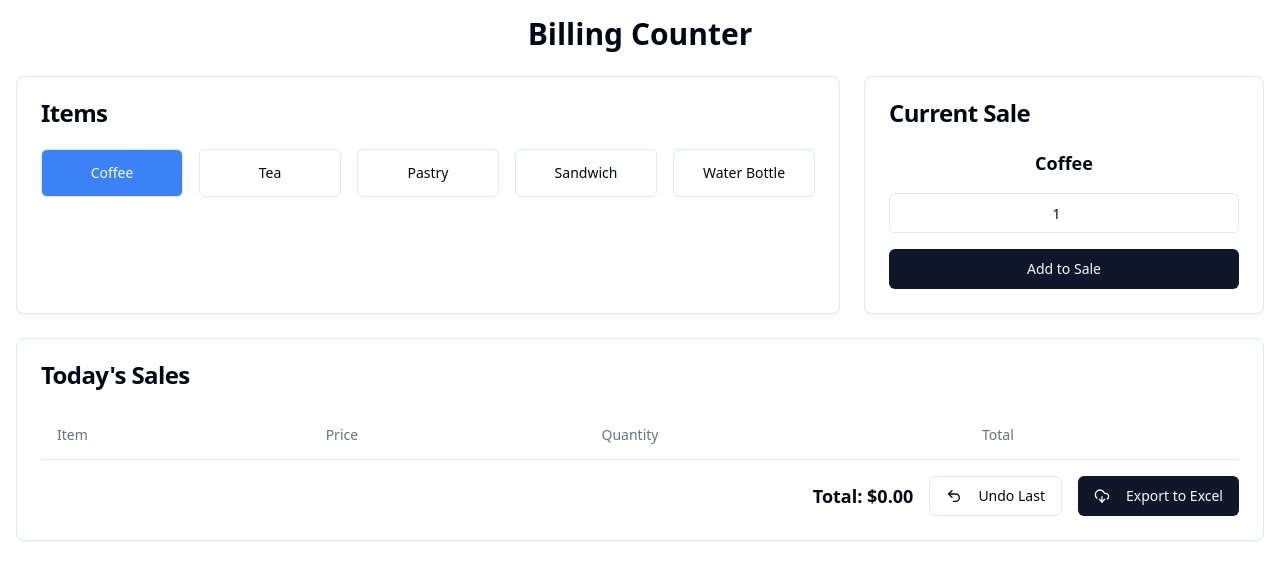
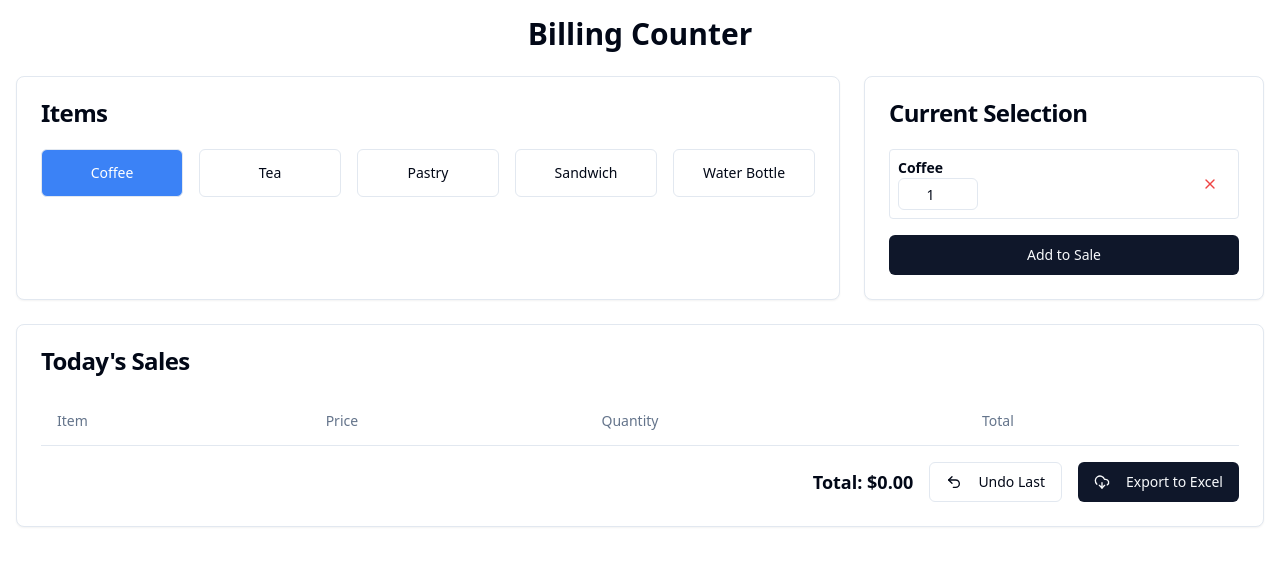
Before and after one commit to aldennoronhaschool-glitch/silly-parrot-glow, a React (Vite) app: page / in a window 1280 px wide. Both pictures are taken after a click on the button "Coffee". Shown: the top 580 px of the page. Built offline with nearby package versions, Linux system fonts and the light colour scheme.

Commit message:
[dyad] Updated sales tracking to allow multi-item selection before adding to sale. - wrote 1 file(s)

```diff
--- a/src/pages/Index.tsx
+++ b/src/pages/Index.tsx
@@ -5,7 +5,7 @@ import { Button } from "@/components/ui/button";
 import { Input } from "@/components/ui/input";
 import { Card, CardContent, CardHeader, CardTitle } from "@/components/ui/card";
 import { Table, TableBody, TableCell, TableHead, TableRow, TableHeader } from "@/components/ui/table";
-import { DownloadCloud, Undo2 } from "lucide-react";
+import { DownloadCloud, Undo2, X } from "lucide-react";
 import * as XLSX from 'xlsx';
 
 const items = [
@@ -18,11 +18,10 @@ const items = [
 
 const Index = () => {
   const [sales, setSales] = useState([]);
-  const [currentSale, setCurrentSale] = useState({ itemId: null, quantity: 1 });
+  const [currentSelection, setCurrentSelection] = useState([]); // Changed to an array for multiple items
   const salesHistory = useRef([]);
 
   useEffect(() => {
-    // Load sales from local storage if available
     const storedSales = localStorage.getItem('billingCounterSales');
     if (storedSales) {
       setSales(JSON.parse(storedSales));
@@ -30,41 +29,68 @@ const Index = () => {
   }, []);
 
   useEffect(() => {
-    // Save sales to local storage whenever sales state changes
     localStorage.setItem('billingCounterSales', JSON.stringify(sales));
   }, [sales]);
 
   const handleItemClick = (itemId) => {
-    setCurrentSale({ itemId, quantity: 1 });
+    setCurrentSelection(prevSelection => {
+      const existingItemIndex = prevSelection.findIndex(item => item.id === itemId);
+      const itemToAdd = items.find(item => item.id === itemId);
+
+      if (!itemToAdd) return prevSelection;
+
+      if (existingItemIndex > -1) {
+        // If item already exists, increment quantity
+        const newSelection = [...prevSelection];
+        newSelection[existingItemIndex].quantity += 1;
+        return newSelection;
+      } else {
+        // If item is new, add it with quantity 1
+        return [...prevSelection, { ...itemToAdd, quantity: 1 }];
+      }
+    });
   };
 
-  const handleQuantityChange = (e) => {
-    const quantity = parseInt(e.target.value, 10);
-    if (!isNaN(quantity) && quantity > 0) {
-      setCurrentSale({ ...currentSale, quantity });
-    } else if (e.target.value === "") {
-      setCurrentSale({ ...currentSale, quantity: "" });
+  const handleQuantityChange = (itemId, quantity) => {
+    const numQuantity = parseInt(quantity, 10);
+    if (!isNaN(numQuantity) && numQuantity > 0) {
+      setCurrentSelection(prevSelection =>
+        prevSelection.map(item =>
+          item.id === itemId ? { ...item, quantity: numQuantity } : item
+        )
+      );
+    } else if (quantity === "") {
+       setCurrentSelection(prevSelection =>
+        prevSelection.map(item =>
+          item.id === itemId ? { ...item, quantity: "" } : item
+        )
+      );
     }
   };
 
-  const addSale = () => {
-    if (currentSale.itemId !== null && currentSale.quantity !== "" && currentSale.quantity > 0) {
-      salesHistory.current.push([...sales]); // Save current state before making changes
-      const newItem = items.find(item => item.id === currentSale.itemId);
-      if (newItem) {
-        setSales(prevSales => [
-          ...prevSales,
-          {
-            id: Date.now(),
-            name: newItem.name,
-            price: newItem.price,
-            quantity: currentSale.quantity,
-            total: newItem.price * currentSale.quantity
-          }
-        ]);
-      }
-      setCurrentSale({ itemId: null, quantity: 1 });
-    }
+  const removeItemFromSelection = (itemId) => {
+    setCurrentSelection(prevSelection =>
+      prevSelection.filter(item => item.id !== itemId)
+    );
+  };
+
+  const addSelectionToSales = () => {
+    if (currentSelection.length === 0) return;
+
+    salesHistory.current.push([...sales]); // Save current state
+
+    const newSalesEntries = currentSelection
+      .filter(item => item.quantity !== "" && item.quantity > 0) // Ensure valid quantity
+      .map(selectedItem => ({
+        id: Date.now() + Math.random(), // Unique ID for each sale entry
+        name: selectedItem.name,
+        price: selectedItem.price,
+        quantity: selectedItem.quantity,
+        total: selectedItem.price * selectedItem.quantity,
+      }));
+
+    setSales(prevSales => [...prevSales, ...newSalesEntries]);
+    setCurrentSelection([]); // Clear the current selection
   };
 
   const undoLastSale = () => {
@@ -104,7 +130,7 @@ const Index = () => {
                   key={item.id}
                   variant="outline"
                   onClick={() => handleItemClick(item.id)}
-                  className={`w-full justify-center h-12 ${currentSale.itemId === item.id ? 'bg-blue-500 text-white hover:bg-blue-600' : ''}`}
+                  className={`w-full justify-center h-12 ${currentSelection.some(sel => sel.id === item.id) ? 'bg-blue-500 text-white hover:bg-blue-600' : ''}`}
                 >
                   {item.name}
                 </Button>
@@ -115,26 +141,31 @@ const Index = () => {
 
         <Card>
           <CardHeader>
-            <CardTitle>Current Sale</CardTitle>
+            <CardTitle>Current Selection</CardTitle>
           </CardHeader>
-          <CardContent className="flex flex-col items-center space-y-4">
-            {currentSale.itemId && (
-              <>
-                <p className="text-lg font-semibold">
-                  {items.find(item => item.id === currentSale.itemId)?.name}
-                </p>
-                <Input
-                  type="number"
-                  min="1"
-                  value={currentSale.quantity === "" ? "" : currentSale.quantity}
-                  onChange={handleQuantityChange}
-                  placeholder="Quantity"
-                  className="text-center"
-                />
-                <Button onClick={addSale} className="w-full">Add to Sale</Button>
-              </>
+          <CardContent className="flex flex-col space-y-4">
+            {currentSelection.length === 0 && <p className="text-gray-500 text-center">Select items to add</p>}
+
+            {currentSelection.map((selectedItem) => (
+              <div key={selectedItem.id} className="flex items-center justify-between p-2 border rounded">
+                <div className="flex-grow mr-2">
+                  <p className="font-semibold text-sm">{selectedItem.name}</p>
+                  <Input
+                    type="number"
+                    min="1"
+                    value={selectedItem.quantity === "" ? "" : selectedItem.quantity}
+                    onChange={(e) => handleQuantityChange(selectedItem.id, e.target.value)}
+                    className="text-center h-8 w-20"
+                  />
+                </div>
+                <Button variant="ghost" size="sm" onClick={() => removeItemFromSelection(selectedItem.id)} className="text-red-500 hover:text-red-700">
+                  <X size={16} />
+                </Button>
+              </div>
+            ))}
+            {currentSelection.length > 0 && (
+               <Button onClick={addSelectionToSales} className="w-full mt-4">Add to Sale</Button>
             )}
-            {!currentSale.itemId && <p className="text-gray-500">Select an item</p>}
           </CardContent>
         </Card>
       </div>
```
